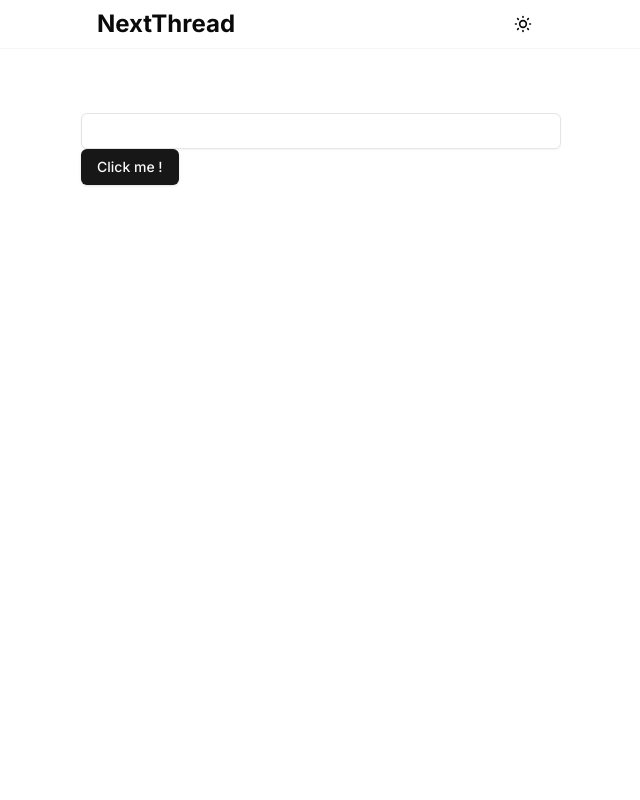
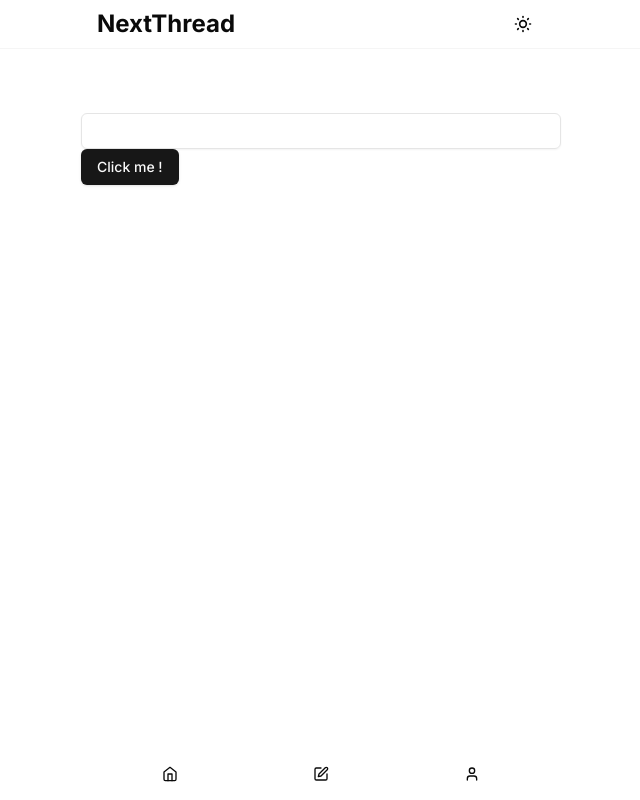
Before and after one commit to Yooo31/nextthread, a Next.js app: page / in a window 1280 px wide. Shown: the whole page, without its empty margins (319-959 px from the left). Built offline with nearby package versions, Linux system fonts and the light colour scheme.

Commit message:
Add footer

```diff
--- a/app/layout.tsx
+++ b/app/layout.tsx
@@ -4,6 +4,7 @@
 import { ThemeProvider } from "@/src/theme/ThemeProvider";
 import clsx from "clsx";
 import { Header } from "@/src/feature/layout/Header";
+import { Footer } from "@/src/feature/layout/Footer";
 
 const inter = Inter({ subsets: ["latin"] });
 
@@ -26,6 +27,7 @@
             <div className="flex-1 max-w-lg m-auto py-12 w-full">
               {children}
             </div>
+            <Footer />
           </div>
         </ThemeProvider>
       </body>
--- /dev/null
+++ b/src/feature/layout/Footer.tsx
@@ -0,0 +1,35 @@
+import { buttonVariants } from '@/components/ui/button'
+import clsx from 'clsx'
+import { Home, PenSquare, User } from 'lucide-react'
+import Link from 'next/link'
+
+export const Footer = () => {
+  return (
+    <div className="py-2 flex justify-between container gap-1 fixed bottom-0 left-0 right-0 bg-background max-w-lg m-auto border-top border-accent">
+      <Link href="/" className={clsx(
+        buttonVariants({
+          variant: 'ghost'
+        }),
+        'flex-1'
+      )}>
+        <Home size={16} />
+      </Link>
+      <Link href="/write" className={clsx(
+        buttonVariants({
+          variant: 'ghost'
+        }),
+        'flex-1'
+      )}>
+        <PenSquare size={16} />
+      </Link>
+      <Link href="/profile" className={clsx(
+        buttonVariants({
+          variant: 'ghost'
+        }),
+        'flex-1'
+      )}>
+        <User size={16} />
+      </Link>
+    </div>
+  )
+}
```
